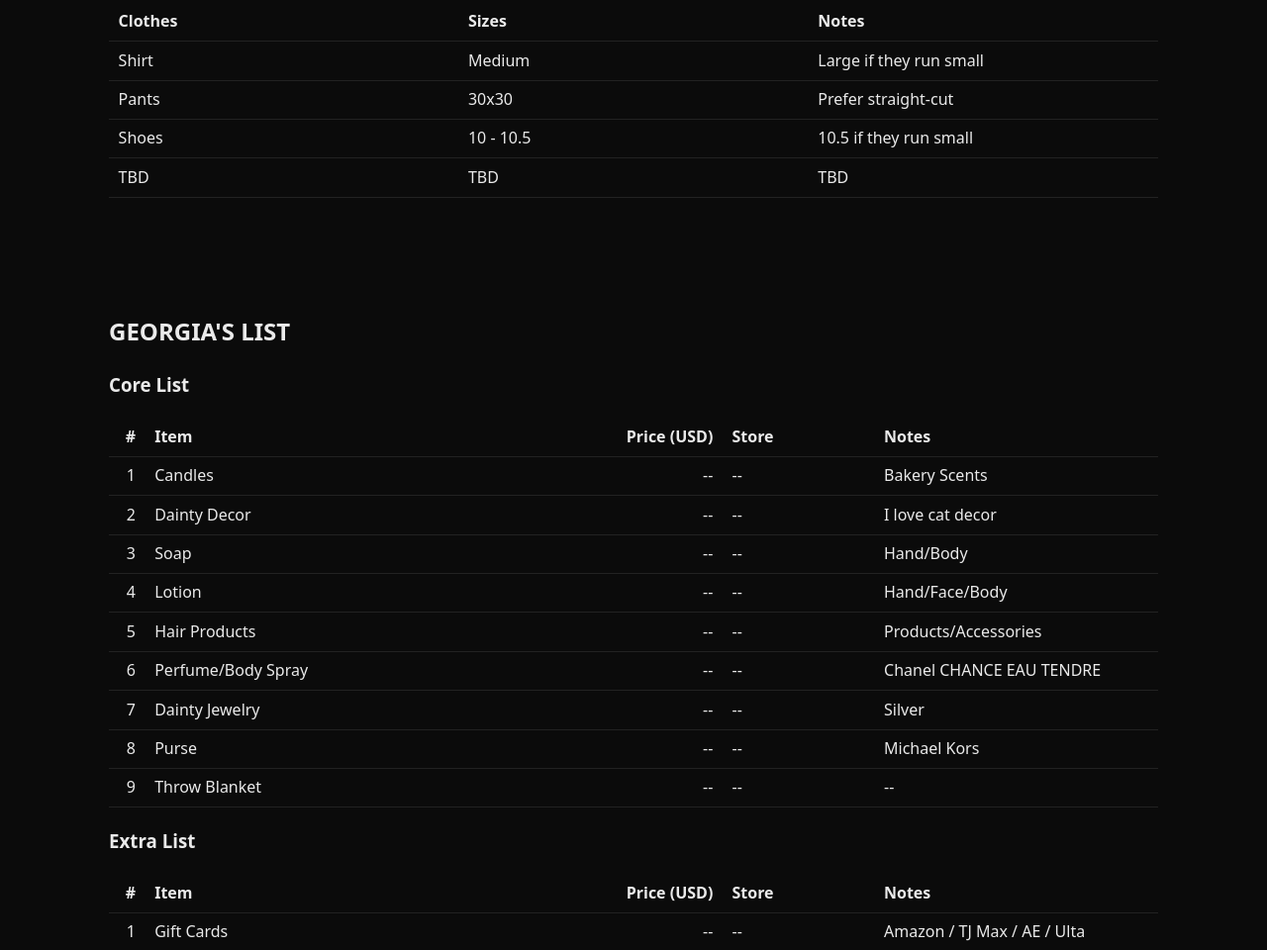
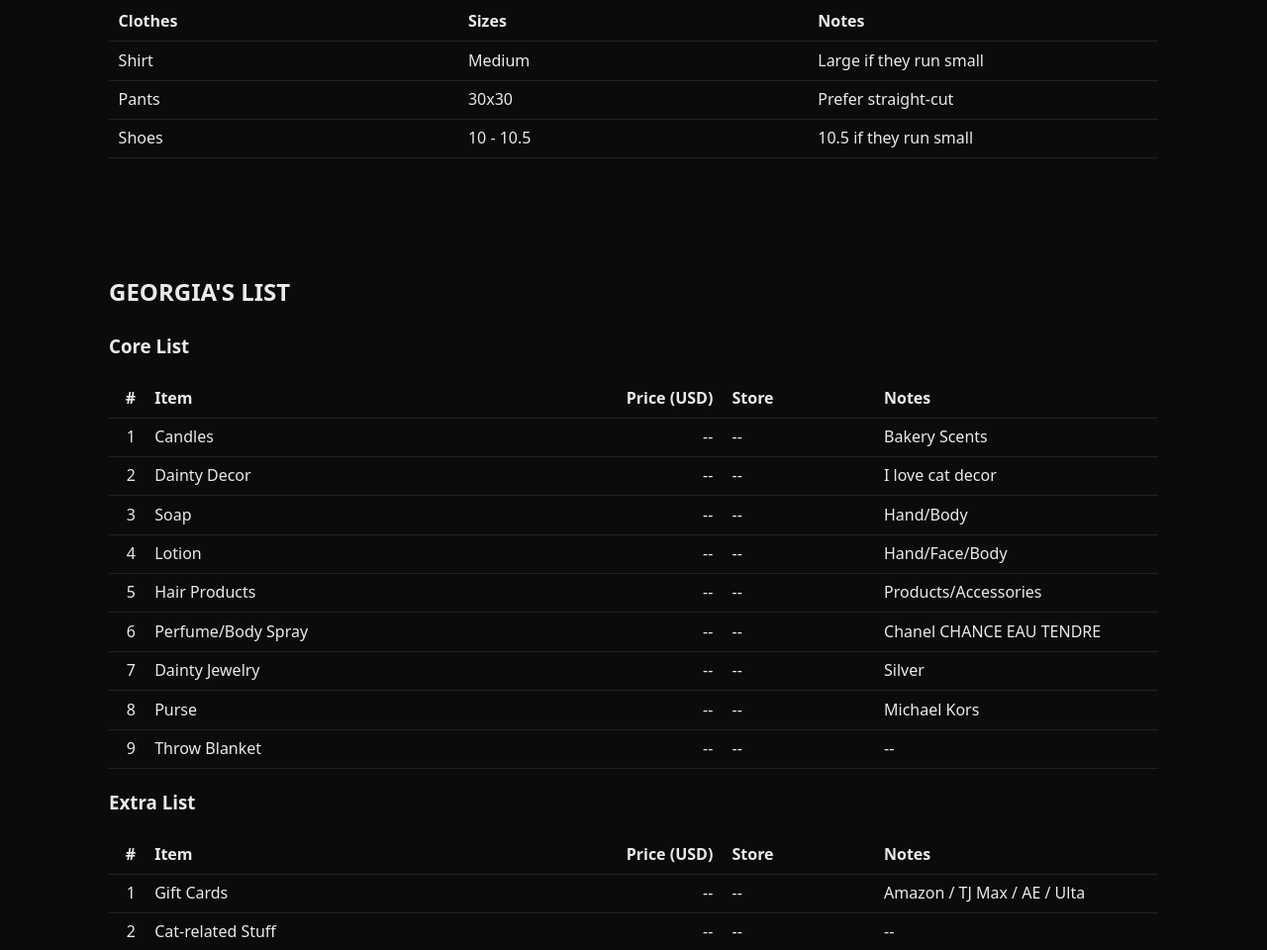
Before and after one commit to SamCiero/SamCiero.github.io, a plain HTML site: page public/xmaslist/index.html in a window 1280 px wide. Shown: the part 1419-2379 px from the top of the page at 99% size. Drawn offline with Linux system fonts and the light colour scheme.

Commit message:
Adjusted public lists
~ /public/xmaslist/index.html -- Removed phantom entry

```diff
--- a/public/xmaslist/index.html
+++ b/public/xmaslist/index.html
@@ -268,11 +268,6 @@
               <td class="col-size">10 - 10.5</td>
               <td class="col-note">10.5 if they run small</td>
             </tr>
-            <tr>
-              <td class="col-clothes">TBD</td>
-              <td class="col-size">TBD</td>
-              <td class="col-note">TBD</td>
-            </tr>
           </tbody>
         </table>
       </section>
```
